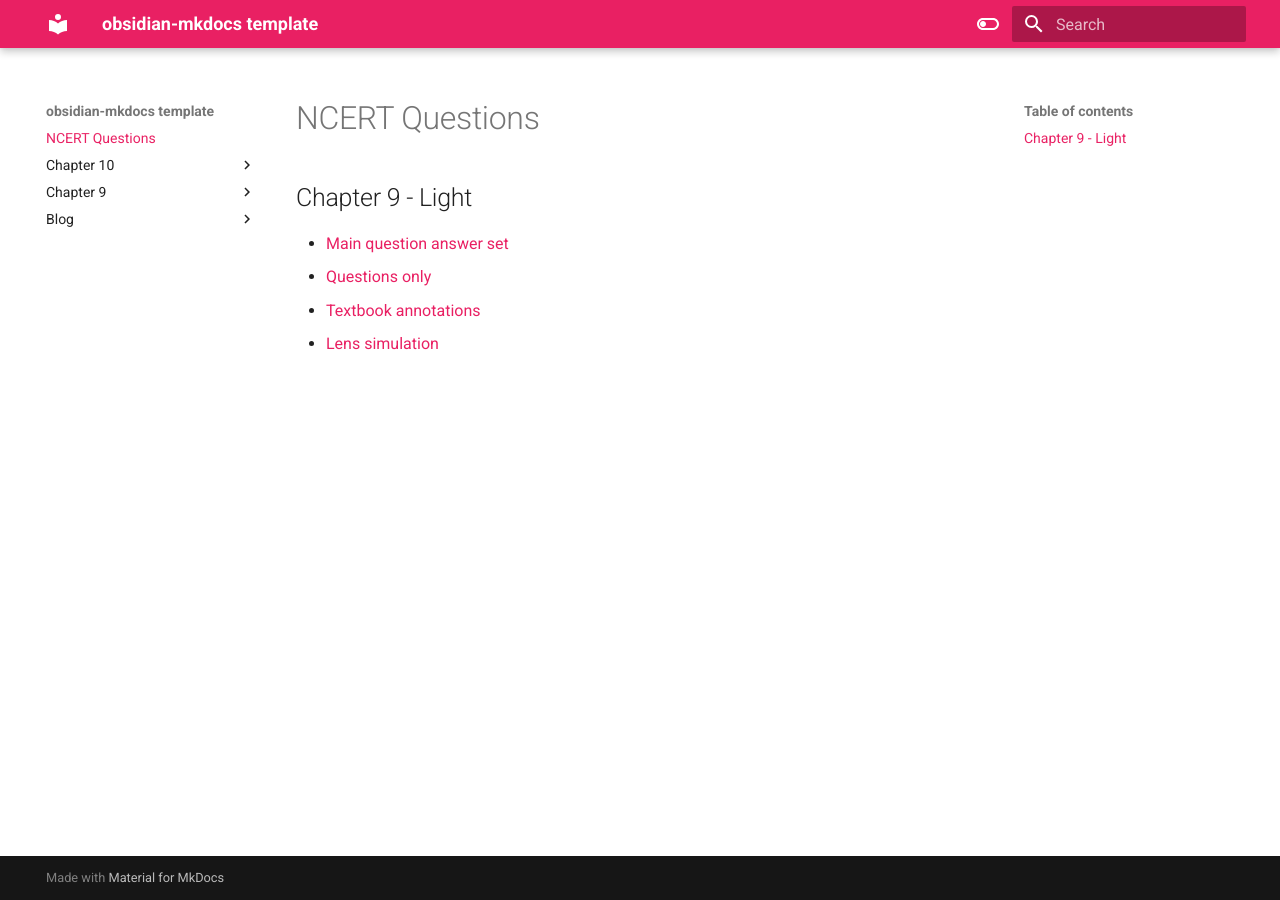
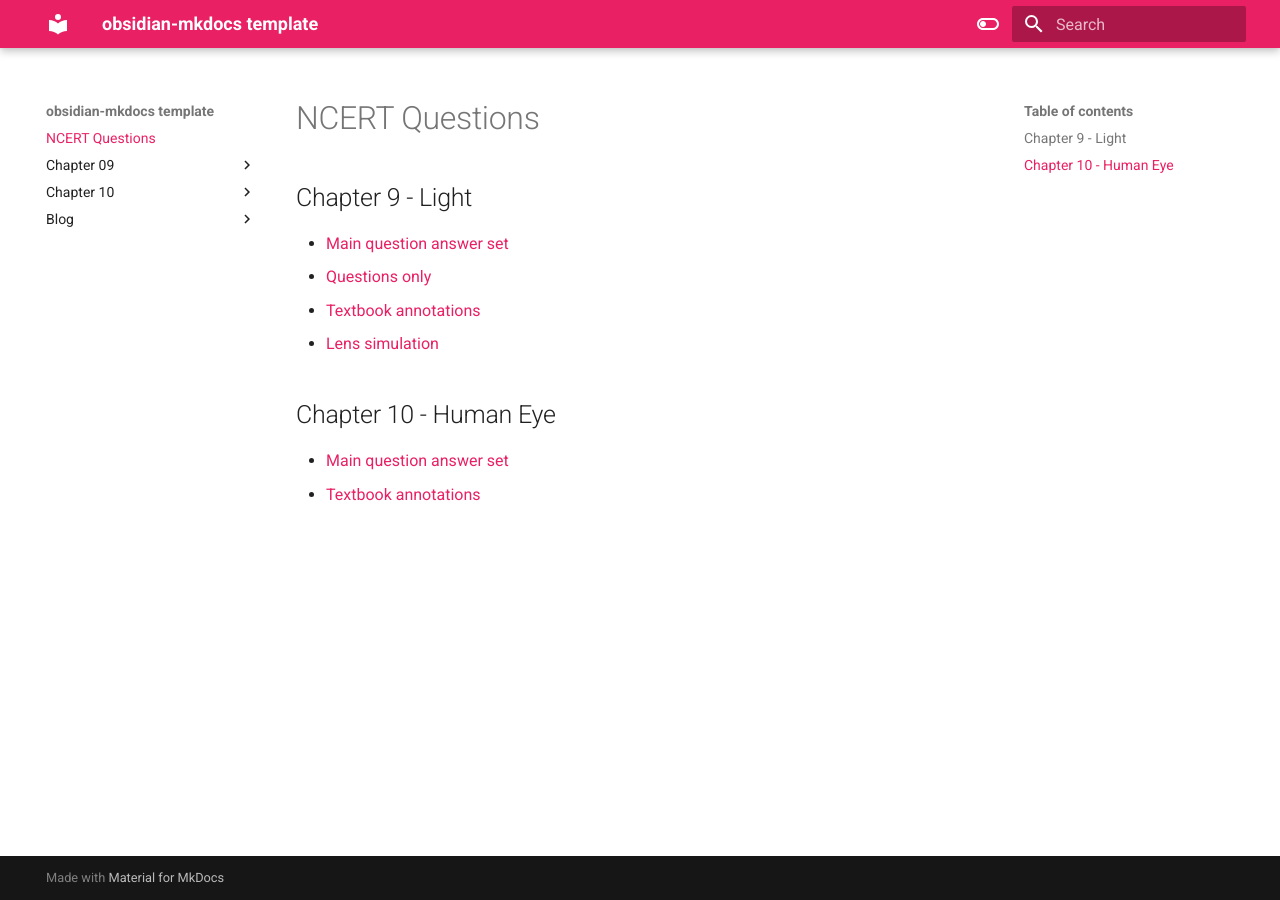
Before and after one commit to Brian-1402/ncert, an MkDocs documentation site: the page built from docs/index.md, in a window 1280 px wide. Built offline with MkDocs 1.6.1 and Material for MkDocs 9.7.7, drawn with Linux system fonts in a browser that asks for light colours; nearby versions of some CDN libraries.

Commit message:
Links updated

```diff
--- a/docs/index.md
+++ b/docs/index.md
@@ -1,7 +1,10 @@
 # NCERT Questions
 
 ## Chapter 9 - Light
-- [Main question answer set](Chapter 9/questions answers)
-- [Questions only](Chapter 9/questions only)
-- [Textbook annotations](./Chapter 9/annotated.pdf)
-- [Lens simulation](./Chapter 9/lens_simulation.html)
+- [Main question answer set](Chapter 09/questions answers)
+- [Questions only](Chapter 09/questions only)
+- [Textbook annotations](./Chapter 09/annotated.pdf)
+- [Lens simulation](./Chapter 09/lens_simulation.html)
+## Chapter 10 - Human Eye
+- [Main question answer set](Chapter 10/questions answers)
+- [Textbook annotations](./Chapter 10/annotated.pdf)
```
Also changed, not shown: docs/Chapter 09/lens_simulation.html (renamed from docs/Chapter 9/lens_simulation.html), docs/Chapter 09/questions answers.md (renamed from docs/Chapter 9/questions answers.md), docs/Chapter 09/questions only.md (renamed from docs/Chapter 9/questions only.md), 2 other files.
